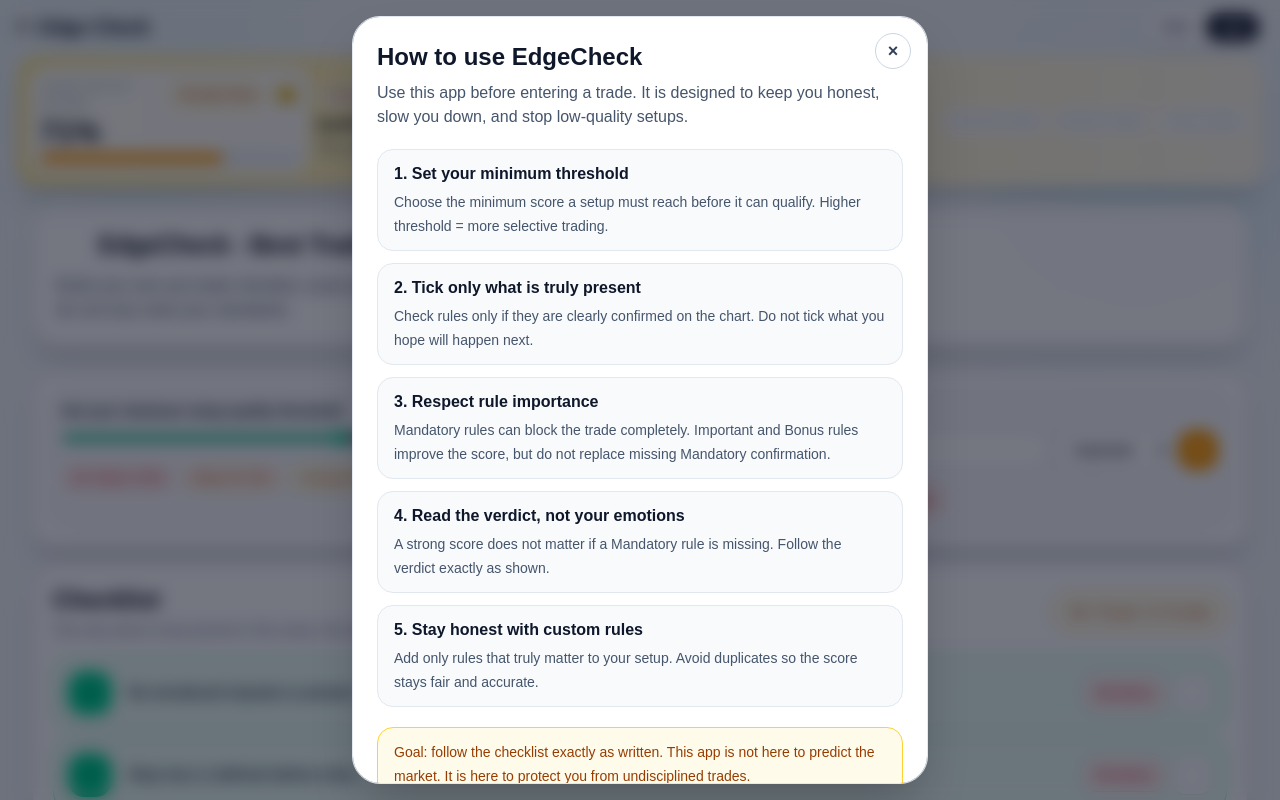
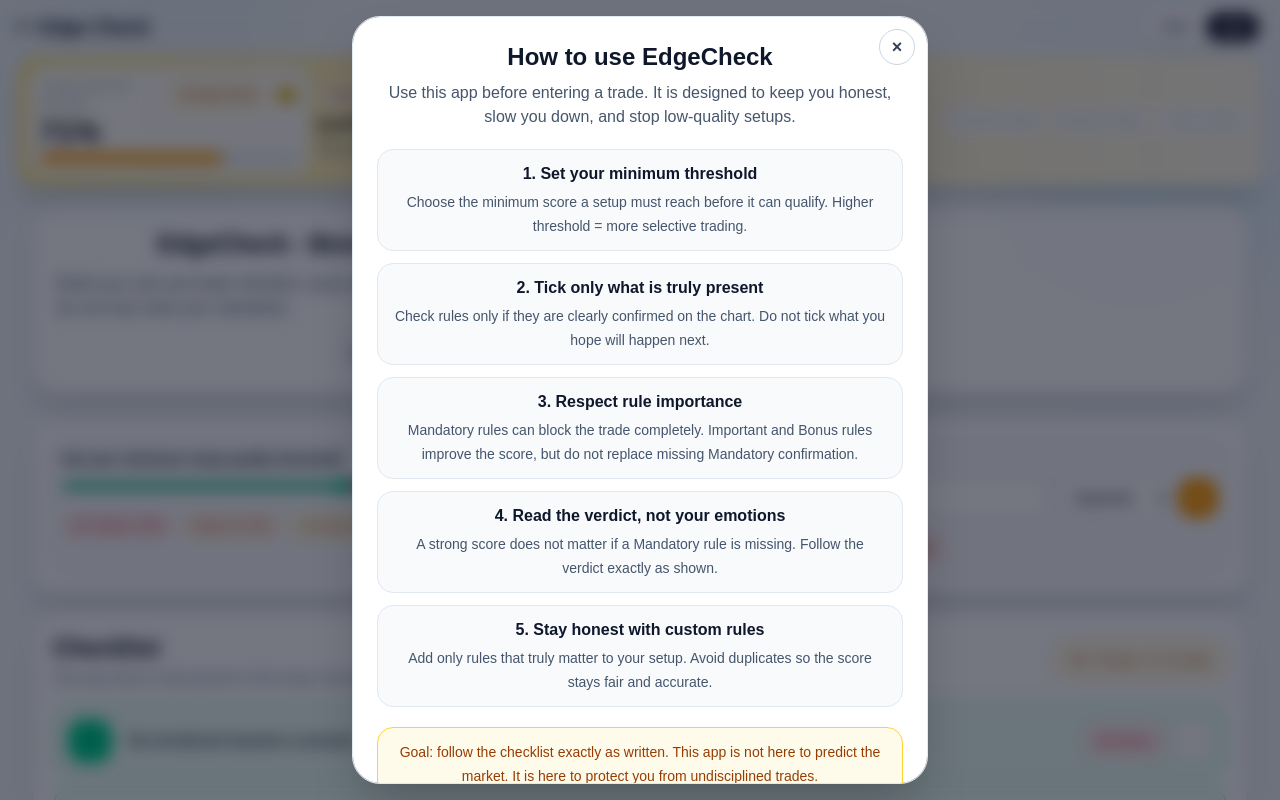
Before and after one commit to Johny-88/Trade-Meter, a Next.js app: page / in a window 1280 px wide. Both pictures are taken after a click on the button "Instructions". Shown: the top 800 px of the page. Built offline with nearby package versions, Linux system fonts and the light colour scheme.

Commit message:
Update page.tsx

```diff
--- a/app/page.tsx
+++ b/app/page.tsx
@@ -622,6 +622,17 @@ export default function Home() {
     localStorage.setItem(THEME_STORAGE_KEY, theme)
   }, [theme])
 
+  useEffect(() => {
+    if (!showInstructions) return
+
+    const previousOverflow = document.body.style.overflow
+    document.body.style.overflow = 'hidden'
+
+    return () => {
+      document.body.style.overflow = previousOverflow
+    }
+  }, [showInstructions])
+
   const checkedCount = rules.filter((rule) => rule.checked).length
   const totalCount = rules.length
   const missingCount = Math.max(totalCount - checkedCount, 0)
@@ -748,7 +759,7 @@ export default function Home() {
       {showInstructions && (
         <div className="fixed inset-0 z-[80] flex items-start justify-center overflow-y-auto bg-slate-950/55 px-4 py-4 backdrop-blur-sm sm:items-center">
           <div
-            className={`relative w-full max-w-xl max-h-[calc(100vh-2rem)] overflow-y-auto rounded-[28px] border p-5 pr-14 shadow-2xl md:p-6 ${
+            className={`relative w-full max-w-xl max-h-[calc(100vh-2rem)] overflow-y-auto rounded-[28px] border p-5 shadow-2xl md:p-6 ${
               theme === 'light'
                 ? 'border-slate-200 bg-white text-slate-900'
                 : 'border-white/10 bg-slate-950 text-white'
@@ -757,7 +768,7 @@ export default function Home() {
             <button
               type="button"
               onClick={closeInstructions}
-              className={`absolute right-4 top-4 flex h-9 w-9 items-center justify-center rounded-full text-lg font-semibold transition ${
+              className={`absolute right-3 top-3 flex h-9 w-9 items-center justify-center rounded-full text-lg font-semibold transition ${
                 theme === 'light'
                   ? 'border border-slate-300 bg-white text-slate-700 hover:bg-slate-100'
                   : 'border border-white/10 bg-white/5 text-slate-300 hover:bg-white/10 hover:text-white'
@@ -767,8 +778,8 @@ export default function Home() {
               ×
             </button>
 
-            <h2 className="pr-12 text-xl font-bold md:text-2xl">How to use EdgeCheck</h2>
-            <p className={`mt-2 text-sm leading-6 md:text-base ${ui.subtle}`}>
+            <h2 className="text-center text-xl font-bold md:text-2xl">How to use EdgeCheck</h2>
+            <p className={`mt-2 text-center text-sm leading-6 md:text-base ${ui.subtle}`}>
               Use this app before entering a trade. It is designed to keep you honest, slow you down, and stop low-quality setups.
             </p>
 
@@ -788,14 +799,14 @@ export default function Home() {
                       : 'border-white/10 bg-white/5'
                   }`}
                 >
-                  <div className="text-sm font-semibold md:text-base">{title}</div>
-                  <p className={`mt-1 text-sm leading-6 ${ui.subtle}`}>{desc}</p>
+                  <div className="text-center text-sm font-semibold md:text-base">{title}</div>
+                  <p className={`mt-1 text-center text-sm leading-6 ${ui.subtle}`}>{desc}</p>
                 </div>
               ))}
             </div>
 
             <div
-              className={`mt-5 rounded-2xl border px-4 py-3 text-sm leading-6 ${
+              className={`mt-5 rounded-2xl border px-4 py-3 text-center text-sm leading-6 ${
                 theme === 'light'
                   ? 'border-amber-300 bg-amber-50 text-amber-800'
                   : 'border-amber-500/20 bg-amber-500/10 text-amber-200'
@@ -984,11 +995,18 @@ export default function Home() {
         <div className={`mb-6 rounded-[28px] p-5 md:p-6 ${ui.card}`}>
           <div className="flex flex-col gap-5 lg:flex-row lg:items-center lg:justify-between">
             <div className="max-w-3xl">
-              <div className="mb-2 flex flex-col items-center justify-center gap-2 sm:flex-row sm:gap-3">
+              <div className="mb-2 flex items-center justify-center">
                 <h1 className="text-center text-xl font-bold md:text-2xl">
                   EdgeCheck - Best Trading Discipline App
                 </h1>
+              </div>
 
+              <p className={`mt-3 max-w-2xl text-sm leading-6 md:text-base ${ui.subtle}`}>
+                Build your own pre-trade checklist, score every setup in seconds,
+                and stop entering trades that do not truly meet your standards.
+              </p>
+
+              <div className="mt-4 flex justify-center">
                 <button
                   type="button"
                   onClick={() => setShowInstructions(true)}
@@ -1001,11 +1019,6 @@ export default function Home() {
                   Instructions
                 </button>
               </div>
-
-              <p className={`mt-3 max-w-2xl text-sm leading-6 md:text-base ${ui.subtle}`}>
-                Build your own pre-trade checklist, score every setup in seconds,
-                and stop entering trades that do not truly meet your standards.
-              </p>
             </div>
 
 
```
